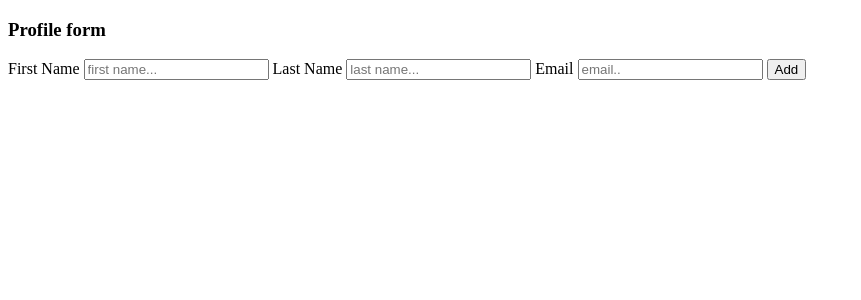
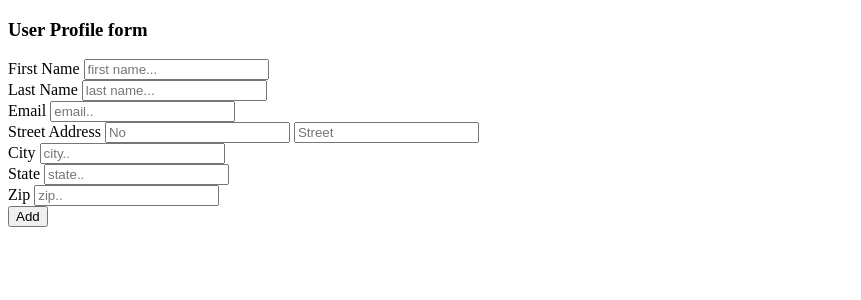
Before and after one commit to gm2962/microservice2, a Flask app: page /add_user in a window 1280 px wide. Shown: the top 300 px of the page, without its empty margins (0-861 px from the left). Run offline with Flask 2, Linux system fonts and the light colour scheme.

Commit message:
Adding address verification

```diff
--- a/requirements.txt
+++ b/requirements.txt
@@ -12,3 +12,4 @@ requests==2.28.1
 six==1.16.0
 urllib3==1.26.12
 Werkzeug==2.2.2
+smartystreets_python_sdk==4.11.9
--- a/src/application.py
+++ b/src/application.py
@@ -8,6 +8,7 @@ from users import UsersResource
 from cards import CardResource
 from address import AddrResource
 from flask_cors import CORS
+
 
 # Create the Flask application object.
 app = Flask(__name__)
@@ -35,9 +36,20 @@ def add_user():
         first_name = request.form.get('first_name')
         last_name = request.form.get('last_name')
         email = request.form.get('email')
-        #TODO: credit card and address
 
-        UsersResource.add_user(user_id, first_name, last_name, email)
+        addr_id = "addr" + str(random.randint(0, 1024))
+        number = request.form.get("number")
+        street = request.form.get("street")
+        city = request.form.get("city")
+        state = request.form.get("state")
+        zipcode = request.form.get("zip")
+
+        if not AddrResource.verify_address(number + " " + street, zipcode, state, city):
+            return Response("ADDRESS INVALID", status=404, content_type="text/plain")
+
+        AddrResource.add_address(addr_id, number, street, city, state, zipcode)
+        UsersResource.add_user(user_id, first_name, last_name, email, addr_id)
+
         return redirect("/users/" + user_id)
     return render_template('add_user.html')
 
--- a/src/templates/add_user.html
+++ b/src/templates/add_user.html
@@ -2,17 +2,27 @@
 <!DOCTYPE html>
 <html>
    <head>
-      <title>Add Profile</title>
+      <title>Add User</title>
    </head>
    <body>
-      <h3>Profile form</h3>
+      <h3>User Profile form</h3>
       <form action="/add_user" method="POST">
          <label>First Name</label>
-         <input type="text" name="first_name" placeholder="first name...">
+         <input type="text" name="first_name" placeholder="first name..."><br>
          <label>Last Name</label>
-         <input type="text" name= "last_name" placeholder="last name...">
+         <input type="text" name= "last_name" placeholder="last name..."><br>
          <label>Email</label>
-         <input type="text" name="email" placeholder="email..">
+         <input type="text" name="email" placeholder="email.."><br>
+
+         <label>Street Address</label>
+         <input type="text" name="number" placeholder="No">
+         <input type="text" name="street" placeholder="Street"><br>
+         <label>City</label>
+         <input type="text" name="city" placeholder="city.."><br>
+         <label>State</label>
+         <input type="text" name="state" placeholder="state.."><br>
+         <label>Zip</label>
+         <input type="text" name="zip" placeholder="zip.."><br>
          <button type="submit">Add</button>
       </form>
    </body>
--- a/src/users.py
+++ b/src/users.py
@@ -37,12 +37,12 @@ class UsersResource:
         return result
 
     @staticmethod
-    def add_user(uid, first_name, last_name, email):
-        sql = "INSERT INTO commerce2.users (`user_id`, `first_name`, `last_name`, `email`) VALUES (%s, %s, %s,%s)"
+    def add_user(uid, first_name, last_name, email, addr_id):
+        sql = "INSERT INTO commerce2.users (`user_id`, `first_name`, `last_name`, `email`, `address_id`) VALUES (%s, %s, %s,%s, %s)"
         conn = UsersResource._get_connection()
         cur = conn.cursor()
 
-        res = cur.execute(sql, (uid, first_name, last_name, email))
+        res = cur.execute(sql, (uid, first_name, last_name, email, addr_id))
         result = cur.fetchone()
 
         return result
```
Also changed, not shown: src/address.py (+45 -0 lines).
